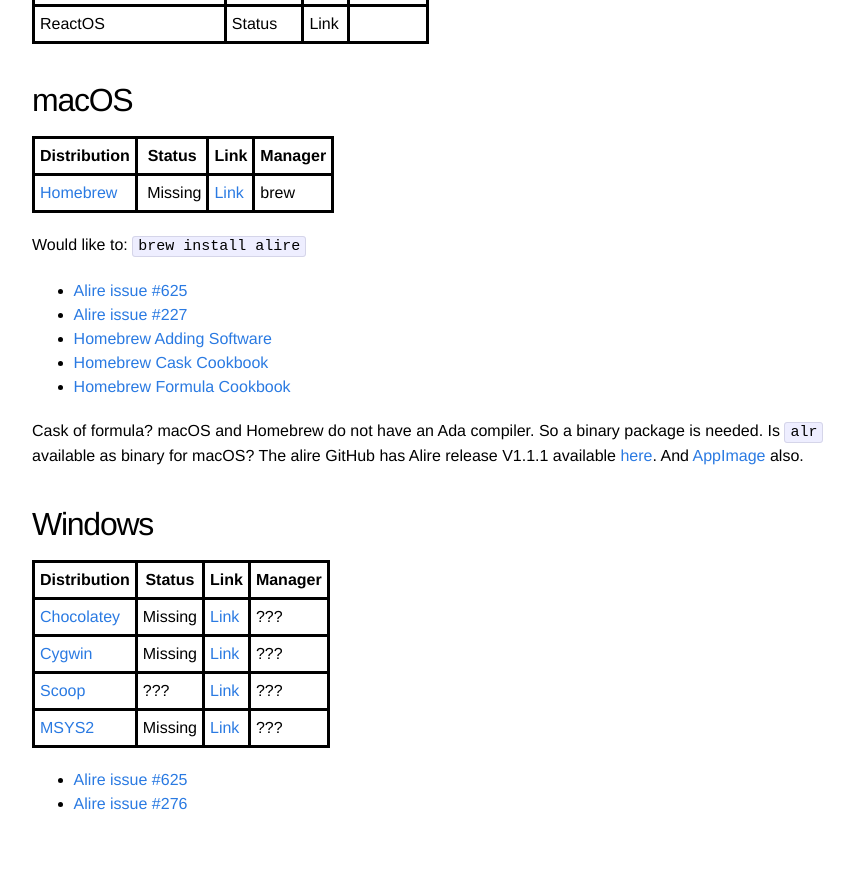
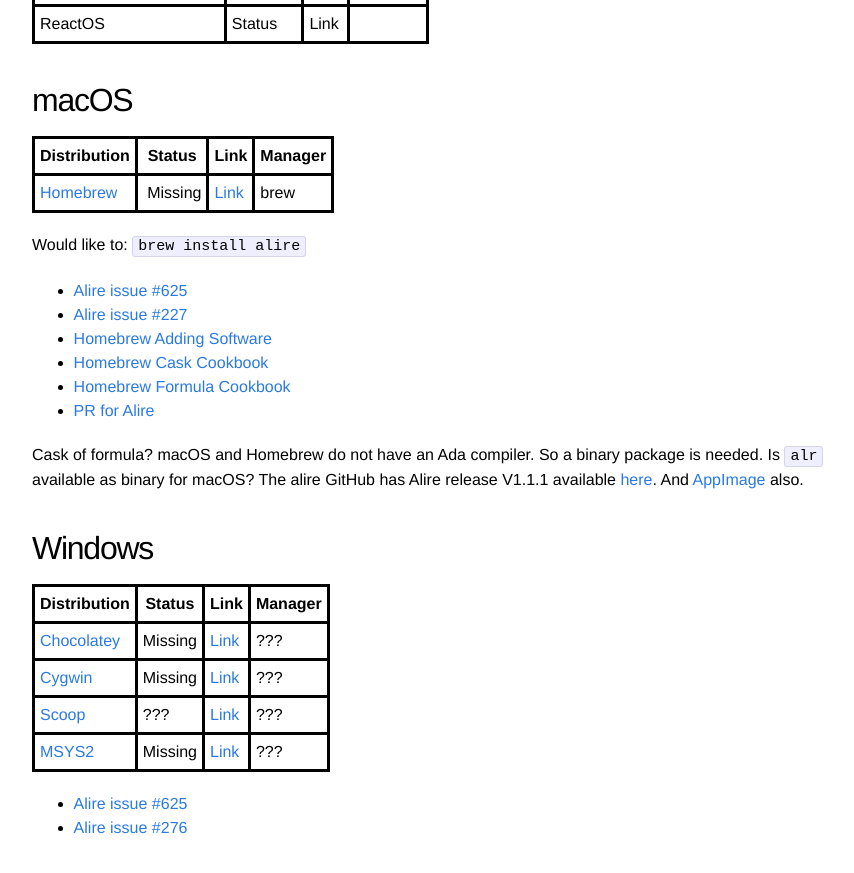
Before and after one commit to quornings/quornings.github.io, a Jekyll site: the page built from alire.md, in a window 1280 px wide and 900 px high, scrolled down 1579 px. Shown: the top 873 px of the window, without its empty margins (208-1062 px from the left). Built offline with Jekyll 4.4.1, drawn with Linux system fonts in a browser that asks for light colours.

Commit message:
Add PR for alire

```diff
--- a/alire.md
+++ b/alire.md
@@ -62,9 +62,12 @@ Would like to: `brew install alire`
 - [Homebrew Adding Software](https://docs.brew.sh/Adding-Software-to-Homebrew#writing-the-cask)
 - [Homebrew Cask Cookbook](https://docs.brew.sh/Cask-Cookbook)
 - [Homebrew Formula Cookbook](https://docs.brew.sh/Formula-Cookbook)
+- [PR for Alire](https://github.com/Homebrew/homebrew-cask/pull/117527)
 
-Cask of formula? macOS and Homebrew do not have an Ada compiler. So a binary package is needed. Is `alr` available as binary for macOS?
-The alire GitHub has Alire release V1.1.1 available [here](https://github.com/alire-project/alire/releases).
+Cask of formula? macOS and Homebrew do not have an Ada compiler. So a
+binary package is needed. Is `alr` available as binary for macOS?
+The alire GitHub has Alire release V1.1.1 available
+[here](https://github.com/alire-project/alire/releases).
 And [AppImage](https://github.com/alire-project/alire/releases) also.
 
 
```
